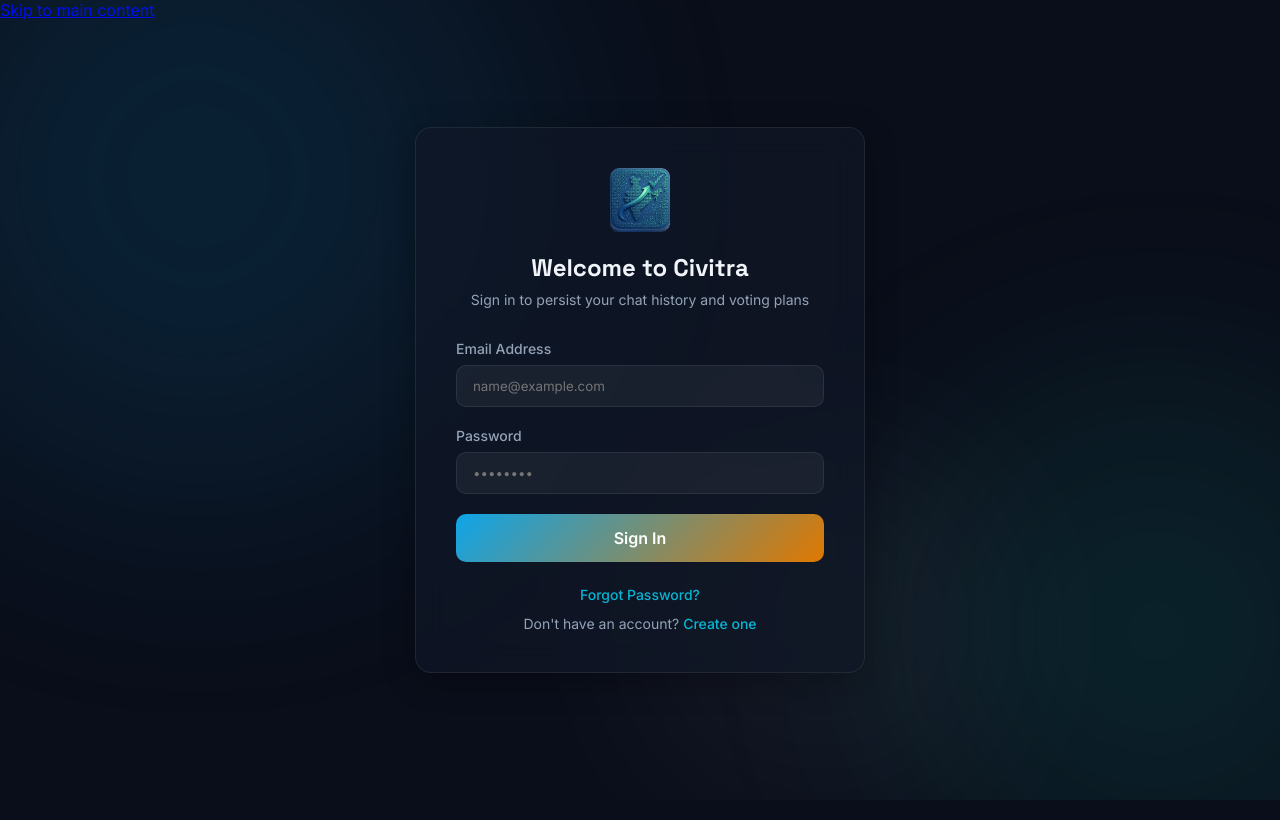
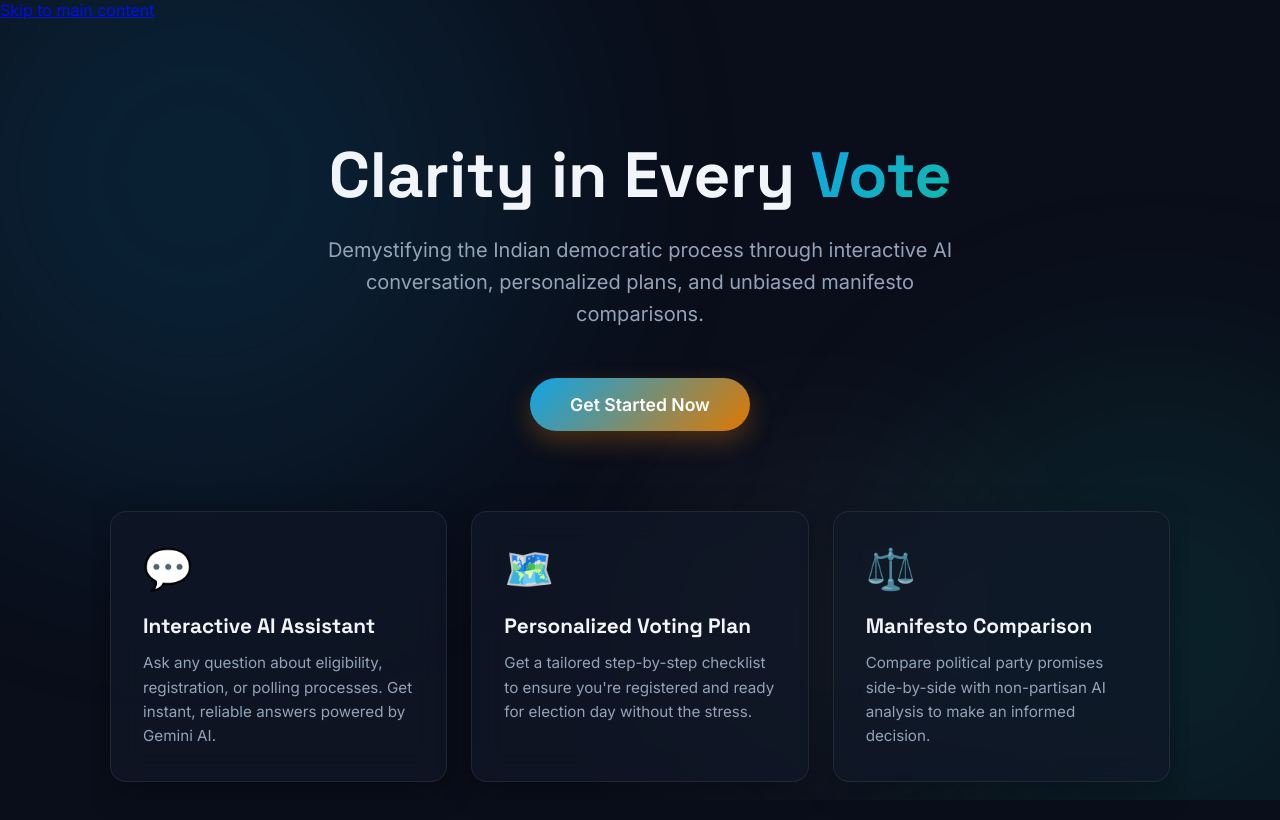
Before and after one commit to arvishaws211/Civitra, a website with bundled scripts: page public/index.html in a window 1280 px wide. Built offline with nearby package versions, Linux system fonts and the light colour scheme; files whose address does not match are found by name.

Commit message:
feat: Add beautiful pre-login landing page for PromptWars Challenge

```diff
--- a/public/css/styles.css
+++ b/public/css/styles.css
@@ -334,6 +334,82 @@ body {
   transform: none;
 }
 
+/* ═══ Landing View ═══ */
+.landing {
+  padding: 40px 20px;
+  text-align: center;
+  max-width: 1100px;
+  margin: 0 auto;
+  overflow-y: auto;
+  width: 100%;
+}
+.landing__hero {
+  margin-top: 80px;
+  margin-bottom: 80px;
+}
+.landing__title {
+  font-family: var(--font-display);
+  font-size: clamp(2.5rem, 5vw, 4rem);
+  font-weight: 700;
+  margin-bottom: 24px;
+  line-height: 1.1;
+}
+.text-gradient {
+  background: linear-gradient(135deg, var(--saffron), var(--green));
+  -webkit-background-clip: text;
+  -webkit-text-fill-color: transparent;
+  background-clip: text;
+}
+.landing__subtitle {
+  font-size: clamp(1rem, 2vw, 1.25rem);
+  color: var(--text-secondary);
+  max-width: 650px;
+  margin: 0 auto 48px;
+  line-height: 1.6;
+}
+#landing-get-started {
+  font-size: 1.1rem;
+  padding: 16px 40px;
+  border-radius: 30px;
+  box-shadow: 0 10px 25px rgba(224, 120, 0, 0.3);
+}
+.landing__features {
+  display: grid;
+  grid-template-columns: repeat(auto-fit, minmax(280px, 1fr));
+  gap: 24px;
+  text-align: left;
+  margin-bottom: 60px;
+}
+.feature-card {
+  padding: 32px;
+  border-radius: var(--radius);
+  transition: transform 0.3s ease;
+}
+.feature-card:hover {
+  transform: translateY(-5px);
+}
+.feature-icon {
+  font-size: 2.5rem;
+  margin-bottom: 20px;
+}
+.feature-card h3 {
+  font-family: var(--font-display);
+  font-size: 1.3rem;
+  margin-bottom: 12px;
+  color: var(--text-primary);
+}
+.feature-card p {
+  color: var(--text-secondary);
+  line-height: 1.6;
+  font-size: 0.95rem;
+}
+.landing__footer {
+  padding: 40px 0;
+  border-top: 1px solid var(--border-glass);
+  color: var(--text-muted);
+  font-size: 0.9rem;
+}
+
 /* ═══ Chat ═══ */
 .chat {
   display: flex;
--- a/public/index.html
+++ b/public/index.html
@@ -231,8 +231,43 @@
 
       <!-- ── Main Content ───────────────────────────────── -->
       <main class="main" id="main-content">
+        <!-- Landing View -->
+        <section class="view view--active" id="view-landing">
+          <div class="landing">
+            <div class="landing__hero">
+              <h1 class="landing__title">Clarity in Every <span class="text-gradient">Vote</span></h1>
+              <p class="landing__subtitle">Demystifying the Indian democratic process through interactive AI conversation, personalized plans, and unbiased manifesto comparisons.</p>
+              <div class="landing__cta">
+                <button class="btn btn--primary" id="landing-get-started">Get Started Now</button>
+              </div>
+            </div>
+
+            <div class="landing__features">
+              <div class="feature-card glass-card">
+                <div class="feature-icon">💬</div>
+                <h3>Interactive AI Assistant</h3>
+                <p>Ask any question about eligibility, registration, or polling processes. Get instant, reliable answers powered by Gemini AI.</p>
+              </div>
+              <div class="feature-card glass-card">
+                <div class="feature-icon">🗺️</div>
+                <h3>Personalized Voting Plan</h3>
+                <p>Get a tailored step-by-step checklist to ensure you're registered and ready for election day without the stress.</p>
+              </div>
+              <div class="feature-card glass-card">
+                <div class="feature-icon">⚖️</div>
+                <h3>Manifesto Comparison</h3>
+                <p>Compare political party promises side-by-side with non-partisan AI analysis to make an informed decision.</p>
+              </div>
+            </div>
+
+            <div class="landing__footer">
+              <p>Built for the <strong>PromptWars Virtual Challenge</strong> • Empowering the electorate with AI.</p>
+            </div>
+          </div>
+        </section>
+
         <!-- Auth View -->
-        <section class="view view--active" id="view-auth">
+        <section class="view" id="view-auth">
           <div class="auth">
             <div class="auth__container glass-card">
               <div class="auth__header">
--- a/public/js/app.js
+++ b/public/js/app.js
@@ -64,6 +64,7 @@ export function showToast(message, type = "info") {
 
 // ── Auth State UI ──────────────────────────────────────────
 function updateAuthUI(loggedIn) {
+  const landingView = document.getElementById("view-landing");
   const authView = document.getElementById("view-auth");
   const appViews = document.getElementById("app-authenticated");
   const sidebar = document.getElementById("sidebar");
@@ -73,6 +74,7 @@ function updateAuthUI(loggedIn) {
   const userNameEl = document.getElementById("sidebar-user-name");
 
   if (loggedIn) {
+    if (landingView) landingView.style.display = "none";
     authView.style.display = "none";
     appViews.style.display = "block";
     sidebar.style.display = "flex";
@@ -96,7 +98,7 @@ function updateAuthUI(loggedIn) {
     initI18n();
     window.__switchView("chat");
   } else {
-    authView.style.display = "flex";
+    // Let the CSS handle view-landing being active by default
     appViews.style.display = "none";
     sidebar.style.display = "none";
     mobileHeader.style.display = "none";
@@ -108,8 +110,18 @@ document.addEventListener("DOMContentLoaded", () => {
   initNav();
   initAuth(updateAuthUI);
 
-  // If not logged in, show auth view
+  // If not logged in, show auth view (or let landing be active)
   if (!isLoggedIn()) {
     updateAuthUI(false);
   }
+
+  // Hook up landing page Get Started button
+  const getStartedBtn = document.getElementById("landing-get-started");
+  if (getStartedBtn) {
+    getStartedBtn.addEventListener("click", () => {
+      document.getElementById("view-landing").classList.remove("view--active");
+      document.getElementById("view-auth").classList.add("view--active");
+      document.getElementById("view-auth").style.display = "flex";
+    });
+  }
 });
```
Also changed, not shown: tests/e2e/journey.spec.js (+2 -0 lines), tests/e2e/smoke.spec.js (+4 -4 lines).
